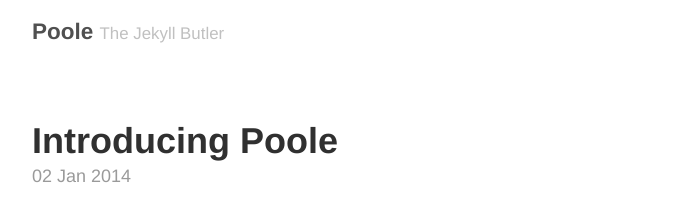
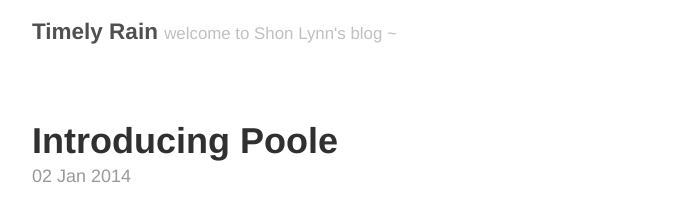
Before and after one commit to lsr1991/lsr1991.github.io, a Jekyll site: the page built from index.html, in a window 1280 px wide. Shown: the top 212 px of the page, without its empty margins (293-985 px from the left). Built offline with Jekyll 4.4.1, drawn with Linux system fonts in a browser that asks for light colours; the list of posts is cut into pages by our own code.

Commit message:
Update _config.yml
init my profile

```diff
--- a/_config.yml
+++ b/_config.yml
@@ -5,8 +5,8 @@
 relative_permalinks: true
 
 # Setup
-title:               Poole
-tagline:             The Jekyll Butler
+title:               Timely Rain
+tagline:             welcome to Shon Lynn's blog ~
 url:                 http://getpoole.com
 paginate:            1
 baseurl:             ""
@@ -20,11 +20,11 @@
 
 # About/contact
 author:
-  name:              Mark Otto
-  url:               https://twitter.com/mdo
-  email:             markdotto@gmail.com
+  name:              Shon Lynn
+  url:               无
+  email:             linshurong1991@gmail.com
 
 # Custom vars
 version:             1.0.0
 github:
-  repo:              https://github.com/poole/poole
+  repo:              https://github.com/lsr1991
```
